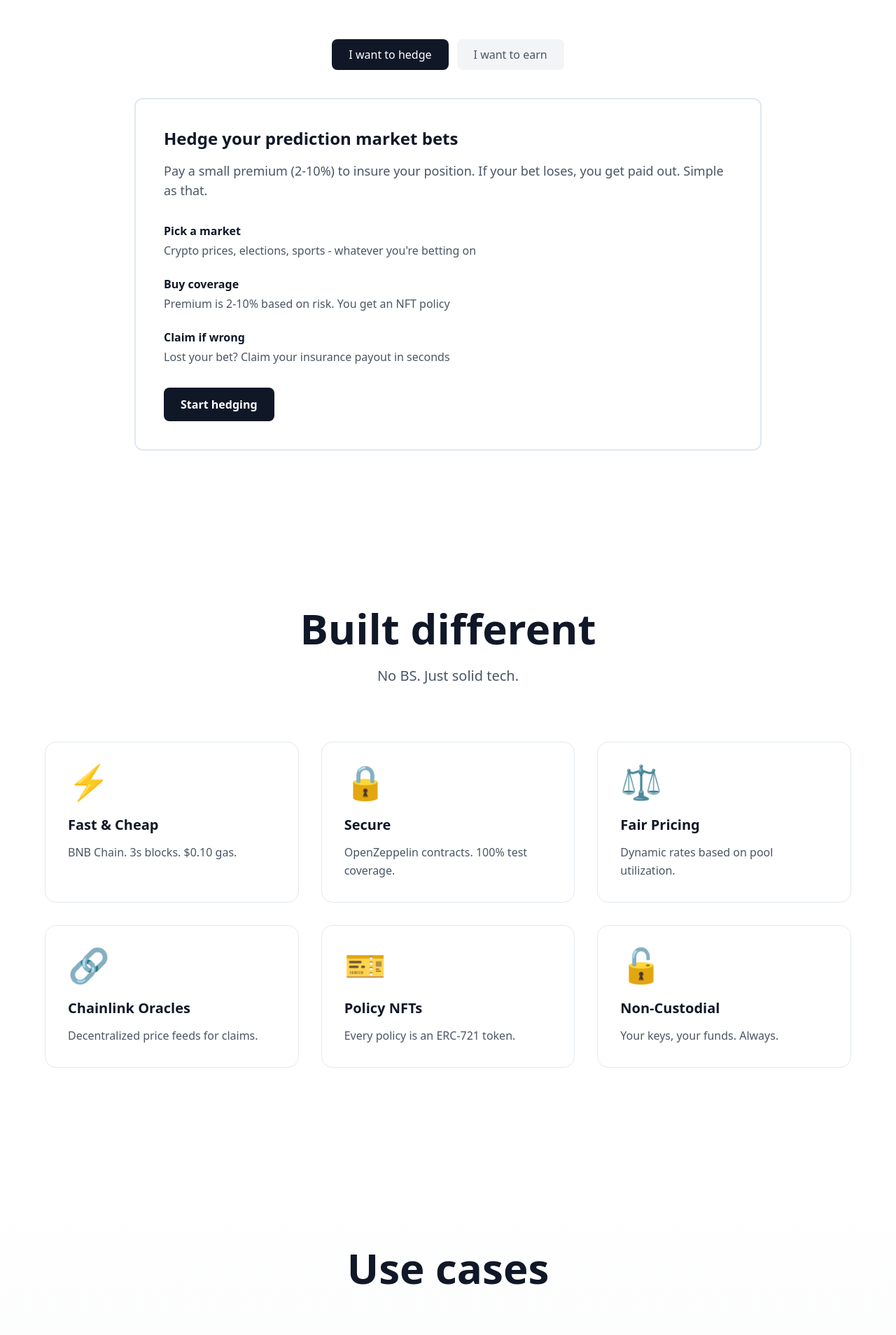
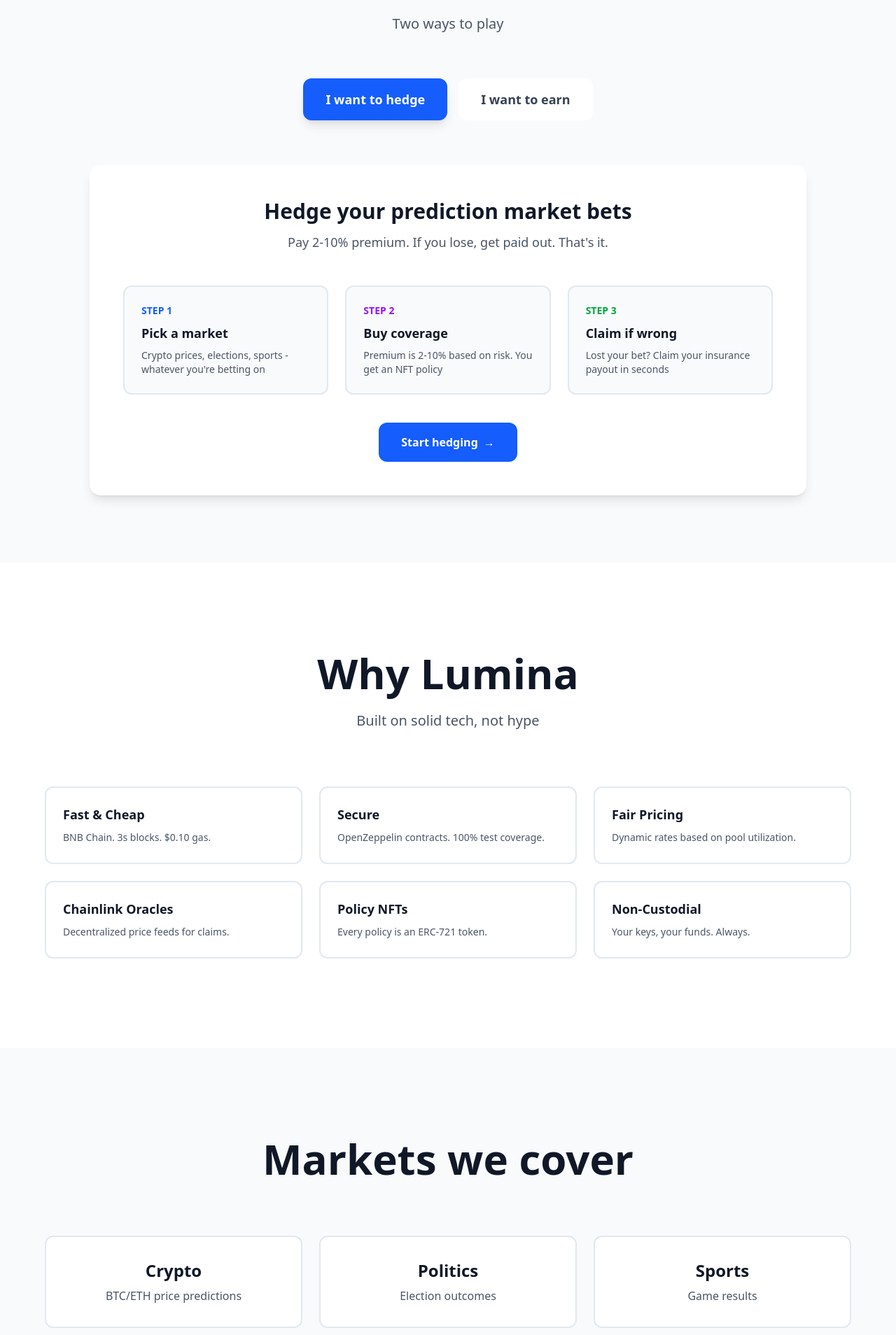
Before and after one commit to amishaaaa1/lumina, a Next.js app: page / in a window 1280 px wide. Shown: the part 1152-3060 px from the top of the page at 70% size. Built offline with nearby package versions, Linux system fonts and the light colour scheme; no server answers; what wagmi would draw is missing.

Commit message:
fix error

```diff
--- a/app/globals.css
+++ b/app/globals.css
@@ -464,3 +464,24 @@ body {
   animation: border-spin 3s linear infinite;
   z-index: -1;
 }
+
+/* Enhanced fade-in animation */
+@keyframes fade-in {
+  from {
+    opacity: 0;
+    transform: scale(0.95);
+  }
+  to {
+    opacity: 1;
+    transform: scale(1);
+  }
+}
+
+.animate-fade-in {
+  animation: fade-in 0.4s ease-out forwards;
+}
+
+/* Scale hover effect */
+.hover\:scale-102:hover {
+  transform: scale(1.02);
+}
--- a/app/page.tsx
+++ b/app/page.tsx
@@ -9,113 +9,144 @@ function HowItWorksSection() {
   const [activeTab, setActiveTab] = useState<'traders' | 'lps'>('traders');
 
   return (
-    <section className="px-6 py-24">
-      <div className="max-w-4xl mx-auto">
-        <h2 className="text-4xl md:text-5xl font-bold text-gray-900 mb-16 text-center">
+    <section className="px-6 py-24 bg-gray-50">
+      <div className="max-w-5xl mx-auto">
+        <div className="text-center mb-16">
+          <h2 className="text-5xl md:text-6xl font-bold text-gray-900 mb-4">
             How it works
           </h2>
+          <p className="text-xl text-gray-600">
+            Two ways to play
+          </p>
+        </div>
 
         {/* Simple Tab Buttons */}
-        <div className="flex gap-3 mb-10 justify-center">
+        <div className="flex justify-center gap-4 mb-16">
           <button
             onClick={() => setActiveTab('traders')}
-            className={`px-6 py-2.5 rounded-lg font-medium transition-all ${
+            className={`px-8 py-4 rounded-xl font-semibold text-lg transition-all ${
               activeTab === 'traders'
-                ? 'bg-gray-900 text-white'
-                : 'bg-gray-100 text-gray-600 hover:bg-gray-200'
+                ? 'bg-blue-600 text-white shadow-lg'
+                : 'bg-white text-gray-700 hover:bg-gray-100'
             }`}
           >
             I want to hedge
           </button>
           <button
             onClick={() => setActiveTab('lps')}
-            className={`px-6 py-2.5 rounded-lg font-medium transition-all ${
+            className={`px-8 py-4 rounded-xl font-semibold text-lg transition-all ${
               activeTab === 'lps'
-                ? 'bg-gray-900 text-white'
-                : 'bg-gray-100 text-gray-600 hover:bg-gray-200'
+                ? 'bg-green-600 text-white shadow-lg'
+                : 'bg-white text-gray-700 hover:bg-gray-100'
             }`}
           >
             I want to earn
           </button>
         </div>
 
-        {/* Tab Content */}
-        <div className="relative min-h-[400px]">
-          {/* Traders Content */}
-          <div
-            className={`transition-opacity duration-200 ${
-              activeTab === 'traders'
-                ? 'opacity-100'
-                : 'opacity-0 absolute inset-0 pointer-events-none'
-            }`}
-          >
-            <div className="bg-white rounded-xl p-8 md:p-10 border-2 border-gray-200">
-              <h3 className="text-2xl font-bold text-gray-900 mb-4">
+        {/* Content */}
+        <div className="relative">
+          {activeTab === 'traders' && (
+            <div className="animate-fade-in">
+              <div className="bg-white rounded-2xl p-10 md:p-12 shadow-lg">
+                <div className="text-center mb-12">
+                  <h3 className="text-3xl font-bold text-gray-900 mb-3">
                     Hedge your prediction market bets
                   </h3>
+                  <p className="text-lg text-gray-600">
+                    Pay 2-10% premium. If you lose, get paid out. That&apos;s it.
+                  </p>
+                </div>
 
-              <p className="text-gray-600 mb-8 text-lg">
-                Pay a small premium (2-10%) to insure your position. If your bet loses, you get paid out. Simple as that.
+                <div className="grid md:grid-cols-3 gap-6 mb-10">
+                  <div className="bg-gray-50 rounded-xl p-6 border-2 border-gray-300">
+                    <div className="text-sm font-semibold text-blue-600 mb-2">STEP 1</div>
+                    <h4 className="font-bold text-gray-900 mb-2 text-lg">Pick a market</h4>
+                    <p className="text-gray-600 text-sm">
+                      Crypto prices, elections, sports - whatever you&apos;re betting on
                     </p>
+                  </div>
 
-              <div className="space-y-6 mb-8">
-                <div>
-                  <div className="font-semibold text-gray-900 mb-1">Pick a market</div>
-                  <div className="text-gray-600">Crypto prices, elections, sports - whatever you're betting on</div>
+                  <div className="bg-gray-50 rounded-xl p-6 border-2 border-gray-300">
+                    <div className="text-sm font-semibold text-purple-600 mb-2">STEP 2</div>
+                    <h4 className="font-bold text-gray-900 mb-2 text-lg">Buy coverage</h4>
+                    <p className="text-gray-600 text-sm">
+                      Premium is 2-10% based on risk. You get an NFT policy
+                    </p>
                   </div>
-                <div>
-                  <div className="font-semibold text-gray-900 mb-1">Buy coverage</div>
-                  <div className="text-gray-600">Premium is 2-10% based on risk. You get an NFT policy</div>
-                </div>
-                <div>
-                  <div className="font-semibold text-gray-900 mb-1">Claim if wrong</div>
-                  <div className="text-gray-600">Lost your bet? Claim your insurance payout in seconds</div>
+
+                  <div className="bg-gray-50 rounded-xl p-6 border-2 border-gray-300">
+                    <div className="text-sm font-semibold text-green-600 mb-2">STEP 3</div>
+                    <h4 className="font-bold text-gray-900 mb-2 text-lg">Claim if wrong</h4>
+                    <p className="text-gray-600 text-sm">
+                      Lost your bet? Claim your insurance payout in seconds
+                    </p>
                   </div>
                 </div>
 
-              <Link href="/insurance" className="inline-block px-6 py-3 bg-gray-900 text-white rounded-lg font-semibold hover:bg-gray-800 transition-colors">
+                <div className="text-center">
+                  <Link
+                    href="/insurance"
+                    className="inline-flex items-center gap-2 px-8 py-4 bg-blue-600 text-white rounded-xl font-semibold hover:bg-blue-700 transition-colors"
+                  >
                     Start hedging
+                    <span>→</span>
                   </Link>
                 </div>
               </div>
+            </div>
+          )}
 
-          {/* LPs Content */}
-          <div
-            className={`transition-opacity duration-200 ${
-              activeTab === 'lps'
-                ? 'opacity-100'
-                : 'opacity-0 absolute inset-0 pointer-events-none'
-            }`}
-          >
-            <div className="bg-white rounded-xl p-8 md:p-10 border-2 border-gray-200">
-              <h3 className="text-2xl font-bold text-gray-900 mb-4">
-                Earn yield by providing liquidity
+          {activeTab === 'lps' && (
+            <div className="animate-fade-in">
+              <div className="bg-white rounded-2xl p-10 md:p-12 shadow-lg">
+                <div className="text-center mb-12">
+                  <h3 className="text-3xl font-bold text-gray-900 mb-3">
+                    Earn yield on your stablecoins
                   </h3>
+                  <p className="text-lg text-gray-600">
+                    Deposit USDT/USDC. Collect premiums. Earn up to 40% APY.
+                  </p>
+                </div>
 
-              <p className="text-gray-600 mb-8 text-lg">
-                Deposit USDT or USDC into insurance pools. Earn premiums when traders buy coverage. Currently earning 40% APY.
+                <div className="grid md:grid-cols-3 gap-6 mb-10">
+                  <div className="bg-gray-50 rounded-xl p-6 border-2 border-gray-300">
+                    <div className="text-sm font-semibold text-green-600 mb-2">STEP 1</div>
+                    <h4 className="font-bold text-gray-900 mb-2 text-lg">Deposit funds</h4>
+                    <p className="text-gray-600 text-sm">
+                      Add USDT or USDC to any insurance pool
                     </p>
+                  </div>
 
-              <div className="space-y-6 mb-8">
-                <div>
-                  <div className="font-semibold text-gray-900 mb-1">Deposit stablecoins</div>
-                  <div className="text-gray-600">Add USDT or USDC to pools. Your capital backs insurance policies</div>
+                  <div className="bg-gray-50 rounded-xl p-6 border-2 border-gray-300">
+                    <div className="text-sm font-semibold text-emerald-600 mb-2">STEP 2</div>
+                    <h4 className="font-bold text-gray-900 mb-2 text-lg">Collect premiums</h4>
+                    <p className="text-gray-600 text-sm">
+                      Earn fees every time someone buys insurance
+                    </p>
                   </div>
-                <div>
-                  <div className="font-semibold text-gray-900 mb-1">Earn premiums automatically</div>
-                  <div className="text-gray-600">Get paid every time a trader buys coverage. Earnings compound</div>
-                </div>
-                <div>
-                  <div className="font-semibold text-gray-900 mb-1">Withdraw whenever</div>
-                  <div className="text-gray-600">No lock-up. Pull your funds anytime (if liquidity available)</div>
+
+                  <div className="bg-gray-50 rounded-xl p-6 border-2 border-gray-300">
+                    <div className="text-sm font-semibold text-teal-600 mb-2">STEP 3</div>
+                    <h4 className="font-bold text-gray-900 mb-2 text-lg">Withdraw anytime</h4>
+                    <p className="text-gray-600 text-sm">
+                      No lock-up periods. Pull out whenever you want
+                    </p>
                   </div>
                 </div>
 
-              <Link href="/pools" className="inline-block px-6 py-3 bg-gray-900 text-white rounded-lg font-semibold hover:bg-gray-800 transition-colors">
+                <div className="text-center">
+                  <Link
+                    href="/pools"
+                    className="inline-flex items-center gap-2 px-8 py-4 bg-green-600 text-white rounded-xl font-semibold hover:bg-green-700 transition-colors"
+                  >
                     Start earning
+                    <span>→</span>
                   </Link>
                 </div>
               </div>
+            </div>
+          )}
         </div>
       </div>
     </section>
@@ -209,30 +240,28 @@ export default function Home() {
         <div className="max-w-6xl mx-auto">
           <div className="text-center mb-20">
             <h2 className="text-5xl md:text-6xl font-bold text-gray-900 mb-6">
-              Built different
+              Why Lumina
             </h2>
             <p className="text-xl text-gray-600">
-              No BS. Just solid tech.
+              Built on solid tech, not hype
             </p>
           </div>
 
-          <div className="grid md:grid-cols-3 gap-8">
+          <div className="grid md:grid-cols-3 gap-6">
             {[
-              { title: 'Fast & Cheap', desc: 'BNB Chain. 3s blocks. $0.10 gas.', icon: '⚡' },
-              { title: 'Secure', desc: 'OpenZeppelin contracts. 100% test coverage.', icon: '🔒' },
-              { title: 'Fair Pricing', desc: 'Dynamic rates based on pool utilization.', icon: '⚖️' },
-              { title: 'Chainlink Oracles', desc: 'Decentralized price feeds for claims.', icon: '🔗' },
-              { title: 'Policy NFTs', desc: 'Every policy is an ERC-721 token.', icon: '🎫' },
-              { title: 'Non-Custodial', desc: 'Your keys, your funds. Always.', icon: '🔓' },
-            ].map((feature, i) => (
+              { title: 'Fast & Cheap', desc: 'BNB Chain. 3s blocks. $0.10 gas.' },
+              { title: 'Secure', desc: 'OpenZeppelin contracts. 100% test coverage.' },
+              { title: 'Fair Pricing', desc: 'Dynamic rates based on pool utilization.' },
+              { title: 'Chainlink Oracles', desc: 'Decentralized price feeds for claims.' },
+              { title: 'Policy NFTs', desc: 'Every policy is an ERC-721 token.' },
+              { title: 'Non-Custodial', desc: 'Your keys, your funds. Always.' },
+            ].map((feature) => (
               <div
                 key={feature.title}
-                className="group bg-white rounded-2xl p-8 border border-gray-100 hover:border-gray-300 hover:shadow-2xl transition-all duration-300 hover:-translate-y-2 cursor-default"
-                style={{ animationDelay: `${i * 100}ms` }}
+                className="bg-white rounded-xl p-6 border-2 border-gray-300 hover:border-gray-400 hover:shadow-lg transition-all"
               >
-                <div className="text-5xl mb-6 group-hover:scale-125 group-hover:rotate-12 transition-all duration-300">{feature.icon}</div>
-                <h3 className="text-xl font-bold text-gray-900 mb-3 group-hover:text-blue-600 transition-colors">{feature.title}</h3>
-                <p className="text-gray-600 leading-relaxed">{feature.desc}</p>
+                <h3 className="text-lg font-bold text-gray-900 mb-2">{feature.title}</h3>
+                <p className="text-gray-600 text-sm leading-relaxed">{feature.desc}</p>
               </div>
             ))}
           </div>
@@ -240,25 +269,21 @@ export default function Home() {
       </section>
 
       {/* Use Cases */}
-      <section className="px-6 py-32 bg-gradient-to-b from-white to-gray-50">
+      <section className="px-6 py-32 bg-gray-50">
         <div className="max-w-6xl mx-auto">
           <h2 className="text-5xl md:text-6xl font-bold text-gray-900 mb-20 text-center">
-            Use cases
+            Markets we cover
           </h2>
 
-          <div className="grid md:grid-cols-3 gap-10">
+          <div className="grid md:grid-cols-3 gap-6">
             {[
-              { title: 'Crypto', desc: 'BTC/ETH price predictions', emoji: '₿', gradient: 'from-orange-400 to-yellow-400' },
-              { title: 'Politics', desc: 'Election outcomes', emoji: '🗳️', gradient: 'from-blue-400 to-indigo-400' },
-              { title: 'Sports', desc: 'Game results', emoji: '⚽', gradient: 'from-green-400 to-emerald-400' },
+              { title: 'Crypto', desc: 'BTC/ETH price predictions' },
+              { title: 'Politics', desc: 'Election outcomes' },
+              { title: 'Sports', desc: 'Game results' },
             ].map((useCase) => (
-              <div key={useCase.title} className="group relative bg-white rounded-3xl p-12 text-center shadow-lg hover:shadow-2xl transition-all duration-300 border border-gray-100 hover:scale-105 cursor-default">
-                <div className={`absolute inset-0 bg-gradient-to-br ${useCase.gradient} opacity-0 group-hover:opacity-10 rounded-3xl transition-all duration-300`} />
-                <div className="relative">
-                  <div className="text-7xl mb-8 group-hover:scale-125 group-hover:-rotate-12 transition-all duration-300">{useCase.emoji}</div>
-                  <h3 className="text-2xl font-bold text-gray-900 mb-3 group-hover:text-blue-600 transition-colors">{useCase.title}</h3>
-                  <p className="text-gray-600 text-lg">{useCase.desc}</p>
-                </div>
+              <div key={useCase.title} className="bg-white rounded-xl p-8 text-center border-2 border-gray-300 hover:border-gray-400 hover:shadow-lg transition-all">
+                <h3 className="text-2xl font-bold text-gray-900 mb-2">{useCase.title}</h3>
+                <p className="text-gray-600">{useCase.desc}</p>
               </div>
             ))}
           </div>
```
Lines whose indentation alone changed are shown as unchanged.
